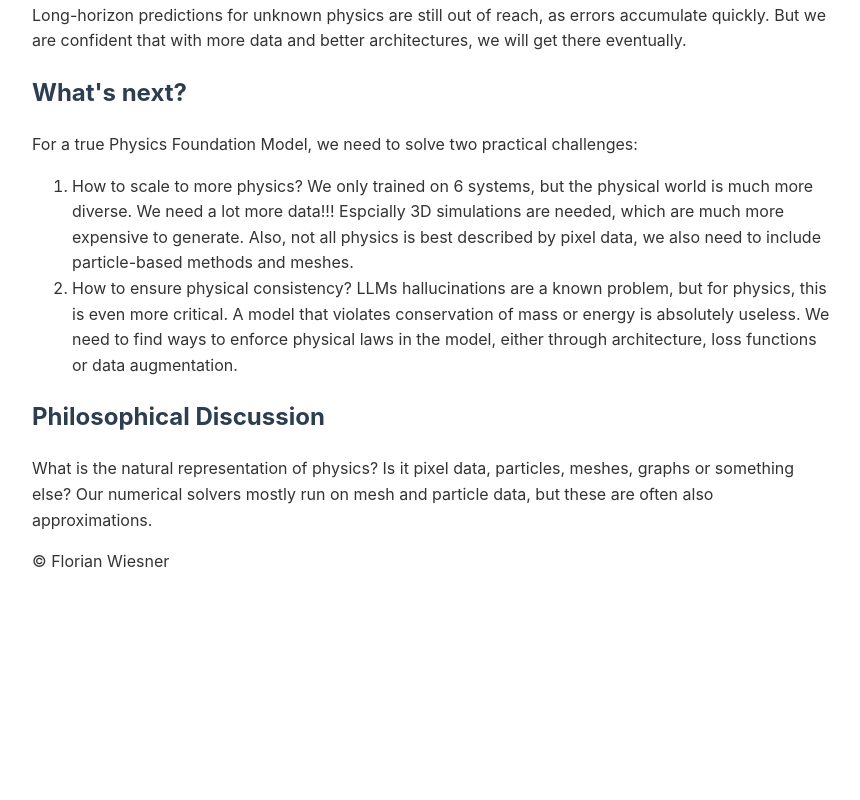
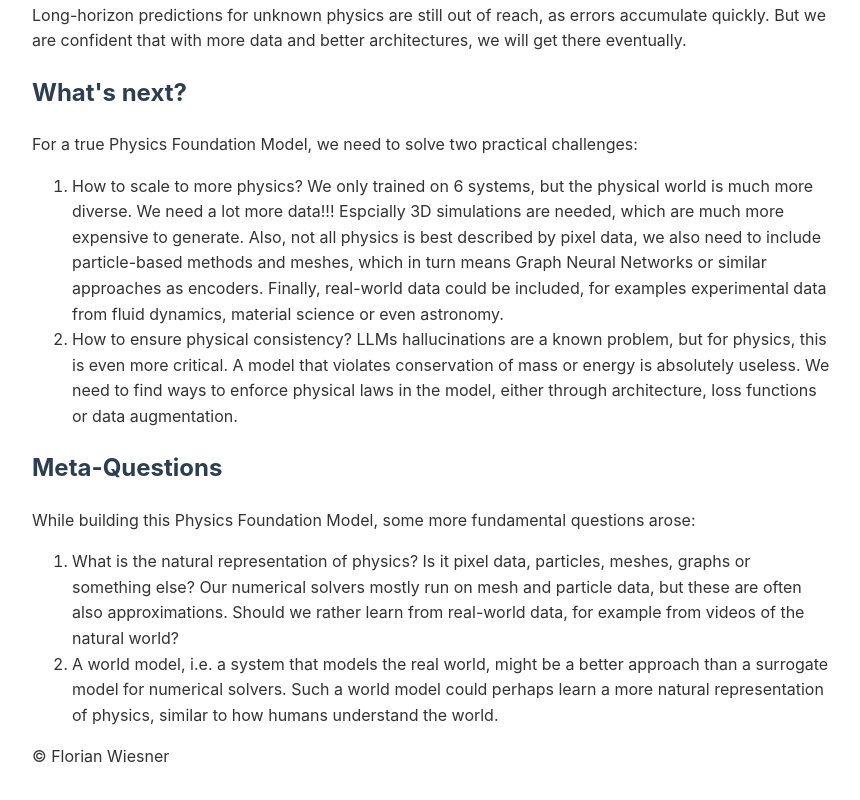
Before and after one commit to FloWsnr/General-Physics-Transformer, an Eleventy site: page docs/index.md in a window 1280 px wide. Shown: the part 4795-5595 px from the top of the page, without its empty margins (208-1068 px from the left). Before the commit the page ends 5406 px from the top, so only its background shows below. Built offline with nearby package versions, Linux system fonts and the light colour scheme; Eleventy itself is replaced by a stand-in of ours; files that its build step writes are made by us from their sources.

Commit message:
small blog updates

```diff
--- a/docs/assets/gif-zoom.js
+++ b/docs/assets/gif-zoom.js
@@ -15,7 +15,7 @@ class GifZoom {
     }
 
     setupZoomHandlers() {
-        const images = document.querySelectorAll('.gif-grid-3x3-nospace img, .gif-grid-4x2-nospace img, .gif-grid-3x3 img, .gif-grid-2x2 img');
+        const images = document.querySelectorAll('.gif-grid-3x3-nospace img, .gif-grid-4x2-nospace img, .gif-grid-3x2-nospace img, .gif-grid-3x3 img, .gif-grid-2x2 img');
 
         images.forEach(img => {
             img.style.cursor = 'pointer';
--- a/docs/index.md
+++ b/docs/index.md
@@ -113,9 +113,12 @@ Long-horizon predictions for unknown physics are still out of reach, as errors a
 
 For a true Physics Foundation Model, we need to solve two practical challenges:
 
-1. How to scale to more physics? We only trained on 6 systems, but the physical world is much more diverse. We need a lot more data!!! Espcially 3D simulations are needed, which are much more expensive to generate. Also, not all physics is best described by pixel data, we also need to include particle-based methods and meshes.
+1. How to scale to more physics? We only trained on 6 systems, but the physical world is much more diverse. We need a lot more data!!! Espcially 3D simulations are needed, which are much more expensive to generate. Also, not all physics is best described by pixel data, we also need to include particle-based methods and meshes, which in turn means Graph Neural Networks or similar approaches as encoders. Finally, real-world data could be included, for examples experimental data from fluid dynamics, material science or even astronomy.
 2. How to ensure physical consistency? LLMs hallucinations are a known problem, but for physics, this is even more critical. A model that violates conservation of mass or energy is absolutely useless. We need to find ways to enforce physical laws in the model, either through architecture, loss functions or data augmentation.
 
-## Philosophical Discussion
+## Meta-Questions
 
-What is the natural representation of physics? Is it pixel data, particles, meshes, graphs or something else? Our numerical solvers mostly run on mesh and particle data, but these are often also approximations.
+While building this Physics Foundation Model, some more fundamental questions arose:
+
+1. What is the natural representation of physics? Is it pixel data, particles, meshes, graphs or something else? Our numerical solvers mostly run on mesh and particle data, but these are often also approximations. Should we rather learn from real-world data, for example from videos of the natural world?
+2. A world model, i.e. a system that models the real world, might be a better approach than a surrogate model for numerical solvers. Such a world model could perhaps learn a more natural representation of physics, similar to how humans understand the world.
```
Also changed, not shown: 2 other files.
